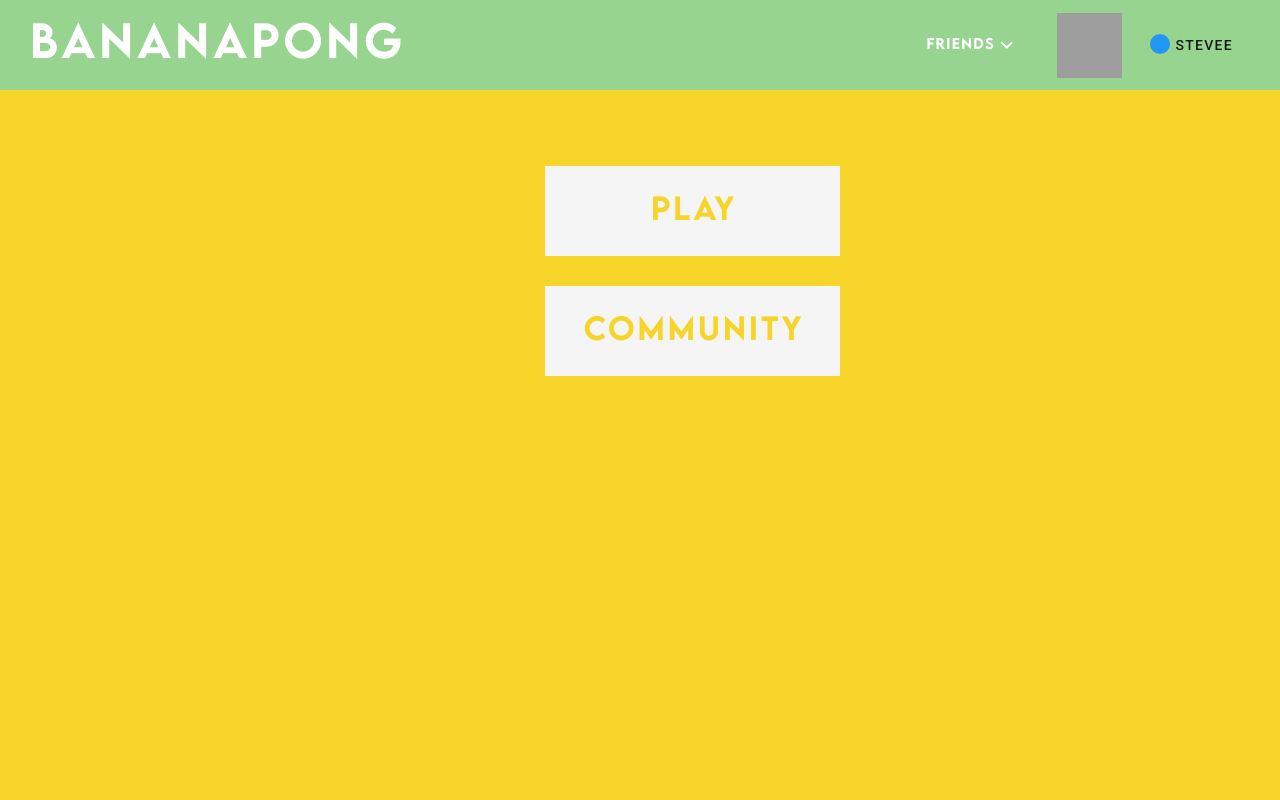
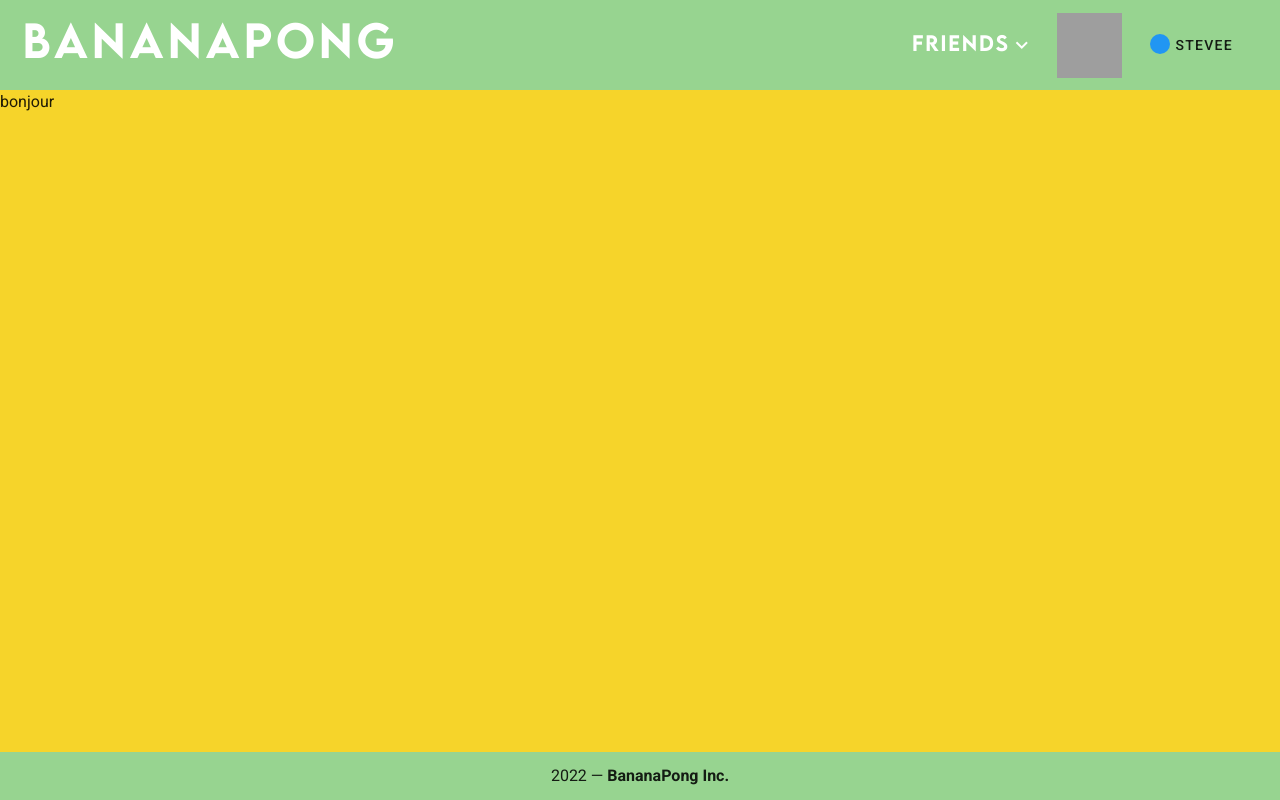
Before and after one commit to Nimon77/ft_transcendence, a Vue app in the folder frontend/: page /community in a window 1280 px wide. Built offline with nearby package versions, Linux system fonts and the light colour scheme; grey boxes are pictures that could not be loaded.

Commit message:
working on community page

```diff
--- a/frontend/src/App.vue
+++ b/frontend/src/App.vue
@@ -1,24 +1,22 @@
 
 <template>
   <v-app>
-
     <Header/>
-
     <v-main class="yellow">
-      <Twobuttons class="text-center mt-16"/>
+      <router-view></router-view>
     </v-main>
-
+    <Footer/>
   </v-app>
 </template>
 
 <script lang="ts">
-  import Twobuttons from './components/Twobuttons.vue'
   import Header from './components/Header.vue'
+  import Footer from './components/Footer.vue'
 
   export default {
     components: {
-      Twobuttons,
       Header,
+      Footer
     },
     data: () => {
       return {
--- /dev/null
+++ b/frontend/src/components/Footer.vue
@@ -0,0 +1,19 @@
+<template>
+  <v-footer app padless>
+    <v-col
+      class="text-center green"
+      cols="12"
+    >
+      {{ new Date().getFullYear() }} — <strong>BananaPong Inc.</strong>
+    </v-col>
+  </v-footer>
+</template>
+
+<script>
+export default {
+    name: 'Footer',
+    data() {
+        return {}
+    },
+}
+</script>
--- a/frontend/src/components/FriendList.vue
+++ b/frontend/src/components/FriendList.vue
@@ -10,7 +10,7 @@
     multiple>
 
       <template v-slot:activator="{ on, attrs}">
-        <v-btn elevation="0" width="130" text dark
+        <v-btn elevation="0" width="130" text dark style="font-size:20px"
         v-bind="attrs"
         v-on="on">
             FRIENDS
@@ -62,13 +62,13 @@
 import FriendDisplay from './FriendDisplay.vue'
 
 const friends = [
-  {id: 1, playerName: 'chèvre', avatarName: 'avatarExample.png', avatarFolder: '../assets/header/', statut: 0},
-  {id: 2, playerName: 'Byllyy34', avatarName: 'avatarExample.png', avatarFolder: '../assets/header/', statut: 2},
-  {id: 3, playerName: 'Gertrude', avatarName: 'avatarExample.png', avatarFolder: '../assets/header/', statut: 1},
-  {id: 4, playerName: 'AM GOD', avatarName: 'avatarExample.png', avatarFolder: '../assets/header/', statut: 0},
-  {id: 5, playerName: 'oke', avatarName: 'avatarExample.png', avatarFolder: '../assets/header/', statut: 2},
-  {id: 6, playerName: 'NOÏCE', avatarName: 'avatarExample.png', avatarFolder: '../assets/header/', statut: 1},
-  {id: 7, playerName: 'gneeee', avatarName: 'avatarExample.png', avatarFolder: '../assets/header/', statut: 2},
+  {id: 1, playerName: 'chèvre', avatarName: 'avatarExample.png', avatarFolder: '../assets/header/', statut: 0, route: /profilPlayer/},
+  {id: 2, playerName: 'Byllyy34', avatarName: 'avatarExample.png', avatarFolder: '../assets/header/', statut: 2, route: /profilPlayer/},
+  {id: 3, playerName: 'Gertrude', avatarName: 'avatarExample.png', avatarFolder: '../assets/header/', statut: 1, route: /profilPlayer/},
+  {id: 4, playerName: 'AM GOD', avatarName: 'avatarExample.png', avatarFolder: '../assets/header/', statut: 0, route: /profilPlayer/},
+  {id: 5, playerName: 'oke', avatarName: 'avatarExample.png', avatarFolder: '../assets/header/', statut: 2, route: /profilPlayer/},
+  {id: 6, playerName: 'NOÏCE', avatarName: 'avatarExample.png', avatarFolder: '../assets/header/', statut: 1, route: /profilPlayer/},
+  {id: 7, playerName: 'gneeee', avatarName: 'avatarExample.png', avatarFolder: '../assets/header/', statut: 2, route: /profilPlayer/},
 ];
 
 export default {
--- a/frontend/src/components/Header.vue
+++ b/frontend/src/components/Header.vue
@@ -1,9 +1,10 @@
 <template>
     <v-app-bar app elevation="0" height="90px" color="green">
           <v-btn
+            router to="/main"
             class="titl"
             x-large depressed text
-            width="400" height="60">
+            width="385" height="60">
             BananaPong
           </v-btn>
           <v-spacer></v-spacer>
--- /dev/null
+++ b/frontend/src/components/Main.vue
@@ -0,0 +1,68 @@
+
+<template>
+  <v-container fluid>
+    <v-row style="justify-content: center;">
+      <v-col cols="2" >
+
+        <v-dialog width="500" max-height="500" v-model="dialog">
+          <template v-slot:activator="{ on, attrs }">
+          <v-btn
+          v-bind="attrs"
+          v-on="on"
+          slot="activator"
+          class="btn" color="yellow--text"
+          tile x-large depressed
+          width="295" height="90">
+          PLAY
+          </v-btn>
+          </template>
+          <v-card>
+            <v-card-title>
+              <div style="margin-left: 120px">
+                <h3 class="headline">Searching for player...</h3>
+              <div style="margin-left: 95px; margin-top: 30px; margin-bottom: 20px;"> <v-progress-circular indeterminate color="grey"></v-progress-circular> </div>
+              </div>
+            </v-card-title>
+            <v-card-actions>
+              <v-btn @click="dialog=false" style="margin-left: 200px" elevation="0" dark color="red">CANCEL</v-btn>
+            </v-card-actions>
+          </v-card>
+        </v-dialog>
+
+        <v-btn router to="/community" class="btn" color="yellow--text" tile x-large depressed width="295" height="90"> COMMUNITY </v-btn>
+      </v-col>
+    </v-row>
+  </v-container>
+</template>
+
+
+<script>
+  export default {
+    name: 'Main',
+    data () {
+      return {
+        dialog: false,
+      }
+    },
+    methods: {
+      test() {
+        console.log("BONJOUR");
+      }
+    }
+  }
+</script>
+
+<style scoped>
+@import '../assets/fonts/LEMONMILK/stylesheet.css';
+
+/* .ctn { max-width: 4000px; } */
+/* p + p { margin-top: 30px; } */
+
+.btn {
+  font-family: "lemon_milkmedium";
+  font-size: 30px !important;
+  letter-spacing: 0.1em;
+  margin-top: 20px;
+  /* transform: scale(2); */
+}
+</style>
--- a/frontend/src/components/Twobuttons.vue
+++ /dev/null
@@ -1,34 +0,0 @@
-
-<template>
-  <v-container fluid class="ctn">
-    <v-row style="justify-content: center;">
-      <v-col cols="2" >
-        <p> <v-btn class="btn" color="yellow--text" tile x-large depressed width="295" height="90"> PLAY </v-btn> </p>
-        <p> <v-btn class="btn" color="yellow--text" tile x-large depressed width="295" height="90"> COMMUNITY </v-btn> </p>
-      </v-col>
-    </v-row>
-  </v-container>
-</template>
-
-<script>
-  export default {
-    name: 'Twobuttons',
-    data: () => ({
-
-    }),
-  }
-</script>
-
-<style scoped>
-@import '../assets/fonts/LEMONMILK/stylesheet.css';
-
-/* .ctn { max-width: 4000px; } */
-p + p { margin-top: 30px; }
-
-.btn {
-  font-family: "lemon_milkmedium";
-  font-size: 30px !important;
-  letter-spacing: 0.1em;
-  /* transform: scale(2); */
-}
-</style>
--- /dev/null
+++ b/frontend/src/components/community/Community.vue
@@ -0,0 +1,18 @@
+<template>
+
+    <div>
+        bonjour
+    </div>
+
+</template>
+
+<script lang="ts">
+export default {
+    name: 'Community',
+    data() {
+        return {
+
+        }
+    }
+}
+</script>
--- a/frontend/src/router/index.ts
+++ b/frontend/src/router/index.ts
@@ -2,6 +2,8 @@ import Vue from 'vue'
 import VueRouter, { RouteConfig } from 'vue-router'
 // import Home from '../views/Home.vue'
 import App from '../App.vue'
+import Community from '../components/community/Community.vue'
+import Main from '../components/Main.vue'
 
 Vue.use(VueRouter)
 
@@ -10,6 +12,16 @@ const routes: Array<RouteConfig> = [
     path: '/',
     name: 'App',
     component: App
+  },
+  {
+    path: '/community',
+    name: 'community',
+    component: Community
+  },
+  {
+    path: '/main',
+    name: 'main',
+    component: Main
   },
   {
     path: '/about',
@@ -24,7 +36,18 @@ const routes: Array<RouteConfig> = [
 const router = new VueRouter({
   mode: 'history',
   base: process.env.BASE_URL,
-  routes
+  routes : [
+    {
+      path: '/community',
+      name: 'community',
+      component: Community
+    },
+    {
+      path: '/main',
+      name: 'main',
+      component: Main
+    },
+  ]
 })
 
 export default router
```
